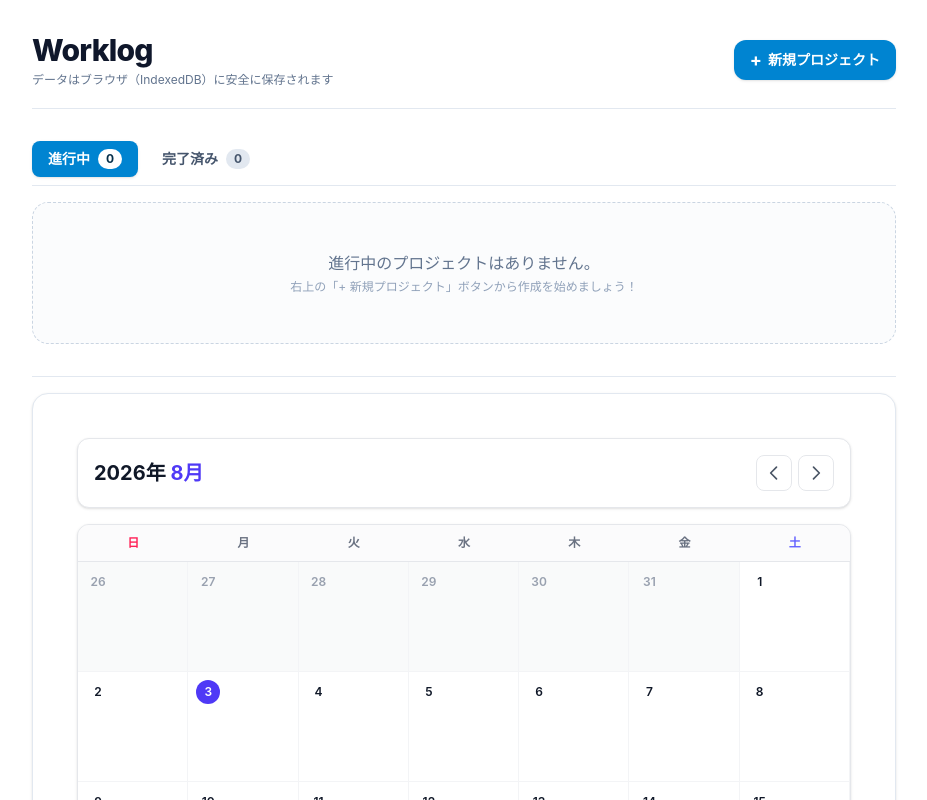
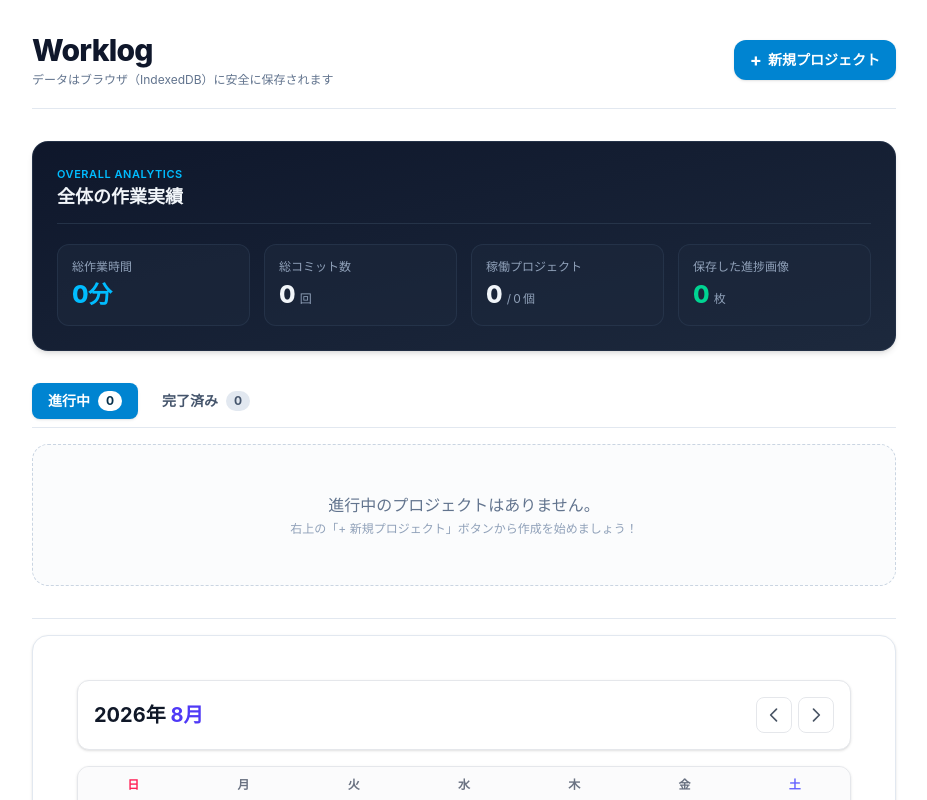
Before and after one commit to kei5o55/worklog-app, a Next.js app: page / in a window 1280 px wide. Shown: the top 800 px of the page, without its empty margins (176-1103 px from the left). Built offline with nearby package versions, Linux system fonts and the light colour scheme.

Commit message:
総合履歴表示コンポーネントの仮実装
一旦簡単な内容で実装、今後ログイン機能も作る予定なので、ユーザページとして改良するかも。
マジでとりあえず実装なので、今後拡張

```diff
--- a/src/App.tsx
+++ /dev/null
@@ -1,19 +0,0 @@
-//App.tsx
-import { Routes, Route, Navigate } from "react-router-dom";
-import ProjectsPage from "./pages/ProjectsPage";
-import ProjectDetailPage from "./pages/ProjectDetailPage";
-import TimerPage from "./pages/TimerPage";
-import CommitDetailPage from "./pages/CommitDetailPage";
-
-export default function App() {
-  return (
-    <Routes>
-      <Route path="/" element={<Navigate to="/projects" replace />} />
-      <Route path="/projects" element={<ProjectsPage />} />
-      <Route path="/projects/:projectId" element={<ProjectDetailPage />} />
-      <Route path="/projects/:projectId/timer" element={<TimerPage />} />
-      <Route path="*" element={<div style={{ padding: 24 }}>Not Found</div>} />
-      <Route path="/projects/:projectId/commits/:commitId" element={<CommitDetailPage />} />
-    </Routes>
-  );
-}
--- a/src/app/page.tsx
+++ b/src/app/page.tsx
@@ -6,6 +6,7 @@ import CreateProjectModal from "../components/CreateProjectModal";
 import type { Project, Commit, WorkSession } from "../logic/types";
 import ContributionHeatmap from "../components/ContributionHeatmap";
 import CalendarBoard from "../components/CalendarBoard";
+import TotalStatsCard from "../components/TotalStatsCard";
 import HealthCheckButton from "../components/HealthCheckButton";
 import {
   loadProjectsIdb,
@@ -218,6 +219,11 @@ export default function ProjectsPage() {
           </button>
         </div>
       </header>
+      <TotalStatsCard
+        commits={commitsAll}
+        projects={projects}
+        loading={loading}
+      />
 
       {/* Projects List Header & Tabs */}
       <section className="space-y-4">
--- a/src/app/project/[id]/page.tsx
+++ b/src/app/project/[id]/page.tsx
@@ -486,30 +486,30 @@ export default function ProjectDetailPage({
             画像がまだありません（ここに進捗画像が並びます）
           </div>
         ) : (
-          <div className="grid grid-cols-2 sm:grid-cols-3 md:grid-cols-4 gap-3">
+          <div className="grid grid-cols-1 sm:grid-cols-2 md:grid-cols-3 gap-4">
             {commitsWithImage.map((c) => {
               const url = imageUrls[c.id];
 
               return (
                 <div
                   key={c.id}
-                  className="bg-white border border-slate-200 rounded-xl p-2 shadow-sm hover:shadow transition-all overflow-hidden"
+                  className="bg-white border border-slate-200 rounded-xl p-2.5 shadow-sm hover:shadow-md transition-all overflow-hidden"
                 >
                   <Link href={`/commits/${c.id}`}>
                     {url ? (
                       <img
                         src={url}
                         alt="commit image"
-                        className="w-full h-28 object-cover rounded-lg border border-slate-100 hover:opacity-90 transition-opacity"
+                        className="w-full h-48 sm:h-56 object-cover rounded-lg border border-slate-100 hover:opacity-90 transition-opacity"
                       />
                     ) : (
-                      <div className="w-full h-28 bg-slate-100 rounded-lg flex items-center justify-center text-xs text-slate-400">
+                      <div className="w-full h-48 sm:h-56 bg-slate-100 rounded-lg flex items-center justify-center text-xs text-slate-400">
                         Loading...
                       </div>
                     )}
                   </Link>
 
-                  <div className="text-[11px] text-slate-400 mt-2 text-center">
+                  <div className="text-xs text-slate-400 mt-2 text-center font-medium">
                     {new Date(c.endedAt).toLocaleDateString()}
                   </div>
                 </div>
--- /dev/null
+++ b/src/components/TotalStatsCard.tsx
@@ -0,0 +1,135 @@
+// components/TotalStatsCard.tsx
+"use client";
+
+import { useMemo } from "react";
+import type { Commit, Project } from "../logic/types";
+
+function pad2(n: number) {
+  return String(n).padStart(2, "0");
+}
+
+function formatMsToDetailedString(ms: number) {
+  const totalSec = Math.max(0, Math.floor(ms / 1000));
+  const h = Math.floor(totalSec / 3600);
+  const m = Math.floor((totalSec % 3600) / 60);
+
+  if (h === 0) {
+    return `${m}分`;
+  }
+  return `${h}時間 ${pad2(m)}分`;
+}
+
+interface TotalStatsCardProps {
+  commits: Commit[];
+  projects: Project[];
+  loading?: boolean;
+}
+
+export default function TotalStatsCard({
+  commits,
+  projects,
+  loading = false,
+}: TotalStatsCardProps) {
+  // 統計データの計算
+  const stats = useMemo(() => {
+    if (!commits.length) {
+      return {
+        totalMs: 0,
+        totalCommits: 0,
+        activeProjectsCount: 0,
+        lastActiveDate: null,
+        imageCommitsCount: 0,
+      };
+    }
+
+    const totalMs = commits.reduce((sum, c) => sum + c.durationMs, 0);
+    const totalCommits = commits.length;
+
+    // コミットが存在するプロジェクトのID集合
+    const activeProjectIds = new Set(commits.map((c) => c.projectId));
+
+    // 画像付きコミット数
+    const imageCommitsCount = commits.filter((c) => c.image?.blob).length;
+
+    // 最終作業日
+    const latestEndedAt = Math.max(...commits.map((c) => c.endedAt));
+    const lastActiveDate = new Date(latestEndedAt).toLocaleDateString();
+
+    return {
+      totalMs,
+      totalCommits,
+      activeProjectsCount: activeProjectIds.size,
+      lastActiveDate,
+      imageCommitsCount,
+    };
+  }, [commits]);
+
+  if (loading) {
+    return (
+      <div className="bg-white border border-slate-200 rounded-2xl p-6 shadow-sm animate-pulse space-y-4">
+        <div className="h-4 bg-slate-200 rounded w-1/4"></div>
+        <div className="grid grid-cols-2 sm:grid-cols-4 gap-4">
+          <div className="h-16 bg-slate-100 rounded-xl"></div>
+          <div className="h-16 bg-slate-100 rounded-xl"></div>
+          <div className="h-16 bg-slate-100 rounded-xl"></div>
+          <div className="h-16 bg-slate-100 rounded-xl"></div>
+        </div>
+      </div>
+    );
+  }
+
+  return (
+    <section className="bg-gradient-to-br from-slate-900 to-slate-800 text-white rounded-2xl p-6 shadow-md border border-slate-700/50 space-y-5">
+      <div className="flex items-center justify-between border-b border-slate-700/60 pb-3">
+        <div>
+          <span className="text-[11px] font-semibold text-sky-400 uppercase tracking-wider block">
+            Overall Analytics
+          </span>
+          <h2 className="text-lg font-bold text-slate-100">全体の作業実績</h2>
+        </div>
+        {stats.lastActiveDate && (
+          <span className="text-xs text-slate-400 bg-slate-800/80 border border-slate-700 px-3 py-1 rounded-full">
+            最終作業: {stats.lastActiveDate}
+          </span>
+        )}
+      </div>
+
+      <div className="grid grid-cols-2 sm:grid-cols-4 gap-3.5">
+        {/* 総作業時間 */}
+        <div className="bg-slate-800/60 border border-slate-700/50 p-3.5 rounded-xl space-y-1">
+          <span className="text-xs font-medium text-slate-400 block">総作業時間</span>
+          <span className="text-xl sm:text-2xl font-extrabold text-sky-400 tracking-tight">
+            {formatMsToDetailedString(stats.totalMs)}
+          </span>
+        </div>
+
+        {/* 総コミット数 */}
+        <div className="bg-slate-800/60 border border-slate-700/50 p-3.5 rounded-xl space-y-1">
+          <span className="text-xs font-medium text-slate-400 block">総コミット数</span>
+          <span className="text-xl sm:text-2xl font-extrabold text-slate-100 tracking-tight">
+            {stats.totalCommits}{" "}
+            <span className="text-xs font-normal text-slate-400">回</span>
+          </span>
+        </div>
+
+        {/* 稼働プロジェクト数 */}
+        <div className="bg-slate-800/60 border border-slate-700/50 p-3.5 rounded-xl space-y-1">
+          <span className="text-xs font-medium text-slate-400 block">稼働プロジェクト</span>
+          <span className="text-xl sm:text-2xl font-extrabold text-slate-100 tracking-tight">
+            {stats.activeProjectsCount}{" "}
+            <span className="text-xs font-normal text-slate-400">/ {projects.length} 個</span>
+          </span>
+        </div>
+
+        {/* 進捗ギャラリー（画像付きコミット） */}
+        <div className="bg-slate-800/60 border border-slate-700/50 p-3.5 rounded-xl space-y-1">
+          <span className="text-xs font-medium text-slate-400 block">保存した進捗画像</span>
+          <span className="text-xl sm:text-2xl font-extrabold text-emerald-400 tracking-tight">
+            {stats.imageCommitsCount}{" "}
+            <span className="text-xs font-normal text-slate-400">枚</span>
+          </span>
+        </div>
+      </div>
+    </section>
+  );
+}
```
Also changed, not shown: src/App.css (deleted, +0 -89 lines), src/components/Calendar.css (deleted, +0 -38 lines).
